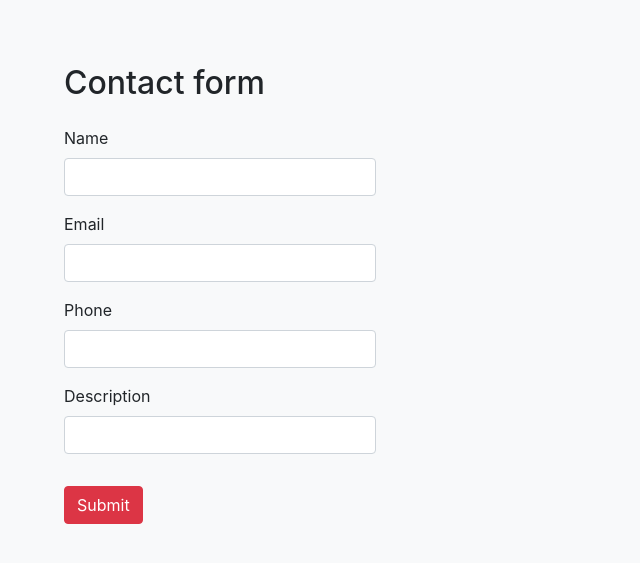
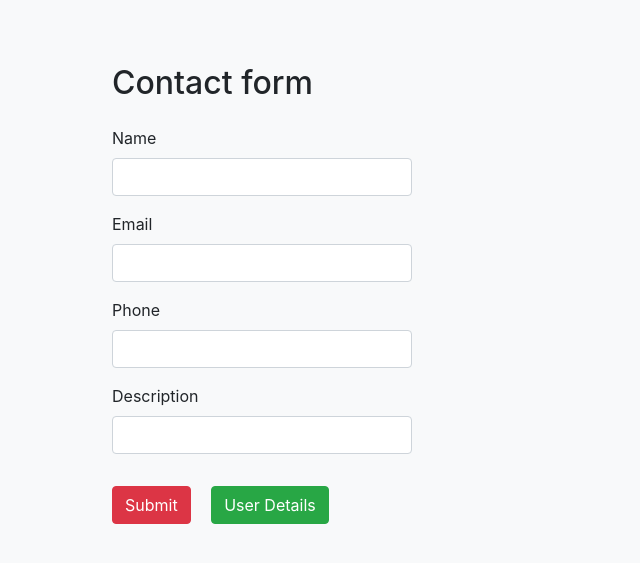
Before and after one commit to vnay-krshn/ContactForm, a Django app: page / in a window 1280 px wide. Shown: the top 563 px of the page, without its empty margins (0-640 px from the left). Run offline with Django 3.2, Linux system fonts and the light colour scheme; some libraries are stand-ins or nearby versions.

Commit message:
Fifth commit

```diff
--- a/contactapp/static/contactapp/main.js
+++ b/contactapp/static/contactapp/main.js
@@ -1,8 +1,8 @@
 $(document).on('submit','#idForm',function(e){
-    e.preventDefault()
+    e.preventDefault();
 
     $.ajax({
-        type:'POST',
+        type:'post',
         url : 'api/contactapp',
         data:{
             name: $('#idname').val(),
--- a/contactapp/templates/contactapp/index.html
+++ b/contactapp/templates/contactapp/index.html
@@ -15,18 +15,26 @@
     <script src="https://stackpath.bootstrapcdn.com/bootstrap/4.5.2/js/bootstrap.min.js" integrity="sha384-B4gt1jrGC7Jh4AgTPSdUtOBvfO8shuf57BaghqFfPlYxofvL8/KUEfYiJOMMV+rV" crossorigin="anonymous"></script>
 </head>
 <body class="bg-light">
-    <form id="idForm" class="form-group mt-5 p-3">{% csrf_token %}
+    <form id="idForm" class="form-group mt-5 ml-5 p-3">{% csrf_token %}
         <h2 class="ml-5 mb-4">Contact form</h2>
-        <label for="name" class="ml-5">Name</label>
-        <input name="Name" type="text" id="name" class="form-control ml-5 w-25 mb-3" id="idname">
-        <label for="email" class="ml-5">Email</label>
-        <input name="Email" type="email" id="email" class="form-control ml-5 w-25 mb-3" id="idemail">
-        <label for="phone" class="ml-5">Phone</label>
-        <input name="Phone" type="number" id="phone" class="form-control ml-5 w-25 mb-3" id="idphone">
-        <label for="description" class="ml-5">Description</label>
-        <input name="Description"  type="text" id="description" class="form-control ml-5 w-25 mb-3" id="descrId">
+        <label for="idname" class="ml-5">Name</label>
+        <input type="text" class="form-control ml-5 w-25 mb-3" id="idname" name="Name">
+        <label for="idemail" class="ml-5">Email</label>
+        <input type="email" class="form-control ml-5 w-25 mb-3" id="idemail" name="Email">
+        <label for="idphone" class="ml-5">Phone</label>
+        <input type="number" class="form-control ml-5 w-25 mb-3" id="idphone" name="Phone">
+        <label for="descrId" class="ml-5">Description</label>
+        <input type="text" class="form-control ml-5 w-25 mb-3" id="descrId" name="Description">
         <button type="submit" class="btn btn-danger ml-5 mb-3 mt-3">Submit</button>
+        <button type="submit" class="btn btn-success ml-3 mb-3 mt-3">User Details</button>
     </form>
+    <div>
+        {% for contact in contacts %}
+            {{contact.name}}
+        {% endfor %}
+    </div>
+
+
     <script src="https://code.jquery.com/jquery-3.5.1.min.js"></script>
     <script src="https://ajax.googleapis.com/ajax/libs/jquery/3.5.1/jquery.min.js"></script>
     <script src="{% static 'contactapp/main.js' %}"></script>
--- a/contactapp/urls.py
+++ b/contactapp/urls.py
@@ -4,6 +4,6 @@ from django.conf.urls import url
 
 urlpatterns=[
     path('',views.index, name = 'index'),
-    url(r'^api/contactapp$', views.contactDetails)
+    url(r'^api/contactapp$', views.contactDetails),
 
 ]
--- a/contactapp/views.py
+++ b/contactapp/views.py
@@ -23,6 +23,7 @@ def contactDetails(request):
         return JsonResponse(contactSerial.data, safe = False)
 
     elif request.method == 'POST':
+        print(request)
         contactData = JSONParser().parse(request)
         contactSerial = ContactSerializer(data = contactData)
         if contactSerial.is_valid():
```
